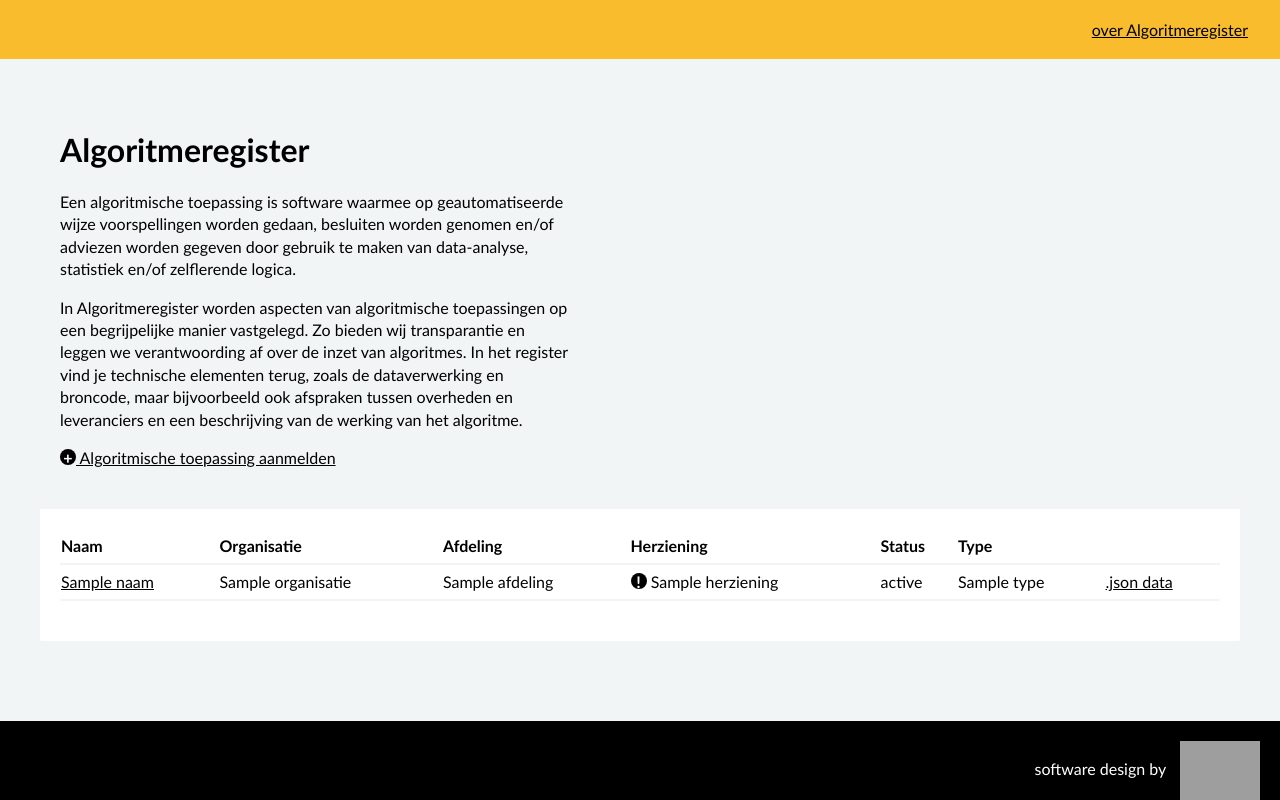
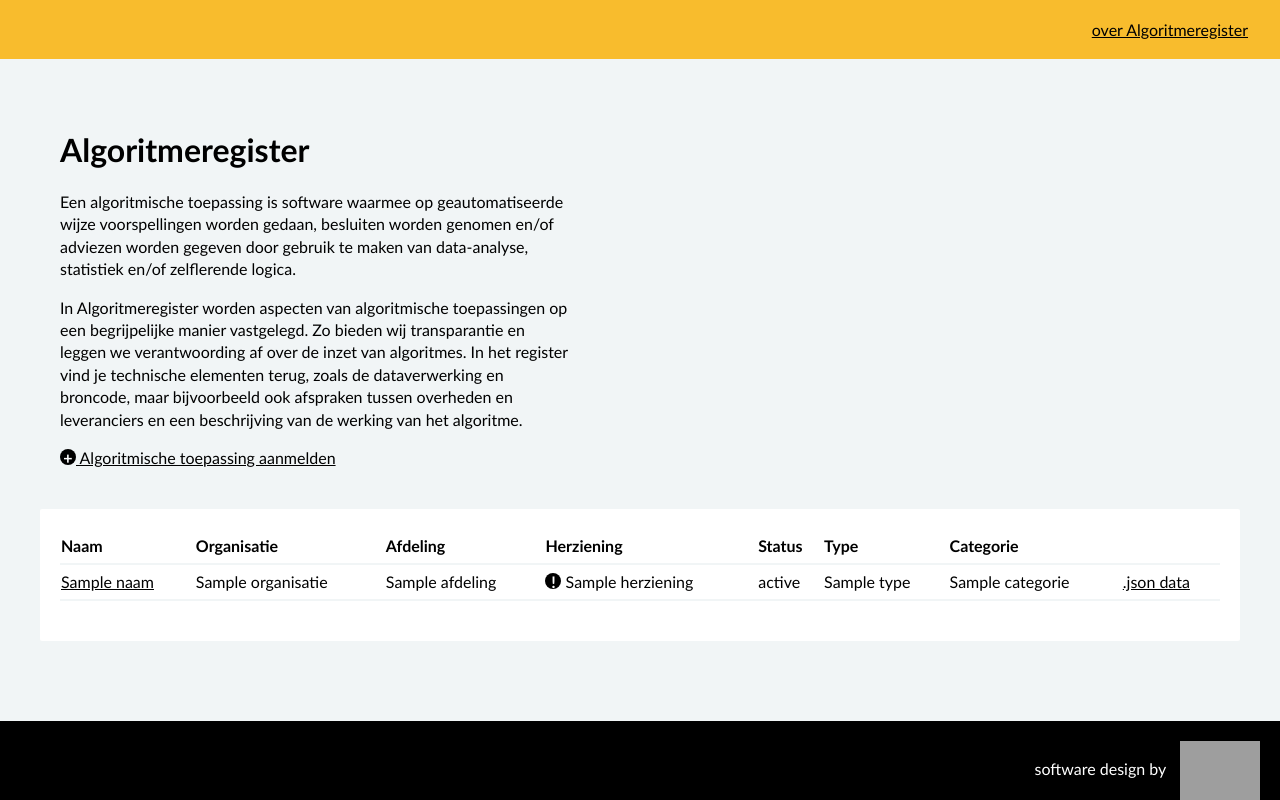
Before and after one commit to Algoritmeregister/algoritmeregister-prototype-app, a PHP site: template templates/overzicht.twig in a window 1280 px wide. Shown: the top 800 px of the page. Run offline with PHP 8.4, Linux system fonts and the light colour scheme; the template is opened without the code that fills it: most values are stand-ins (such as "Sample title", 1, 10 or a date in 2020); a stand-in replaces the project's code that opens the database connection; some libraries are stand-ins or nearby versions; grey boxes are pictures that could not be loaded.

Commit message:
add categorie to overzicht

```diff
--- a/templates/overzicht.twig
+++ b/templates/overzicht.twig
@@ -18,6 +18,7 @@
                         <th>Herziening</th>
                         <th>Status</th>
                         <th>Type</th>
+                        <th>Categorie</th>
                         <th></th>
                     </tr>
                     {% for item in items %}
@@ -28,6 +29,7 @@
                             <td><div class="warning-icon">!</div> {{ item.herziening }}</td>
                             <td>{{ item.status }}</td>
                             <td>{{ item.type }}</td>
+                            <td>{{ item.categorie }}</td>
                             <td><a href="{{ item.uri }}" target="_blank">.json data</a></td>
                         </tr>
                     {% endfor %}
```
